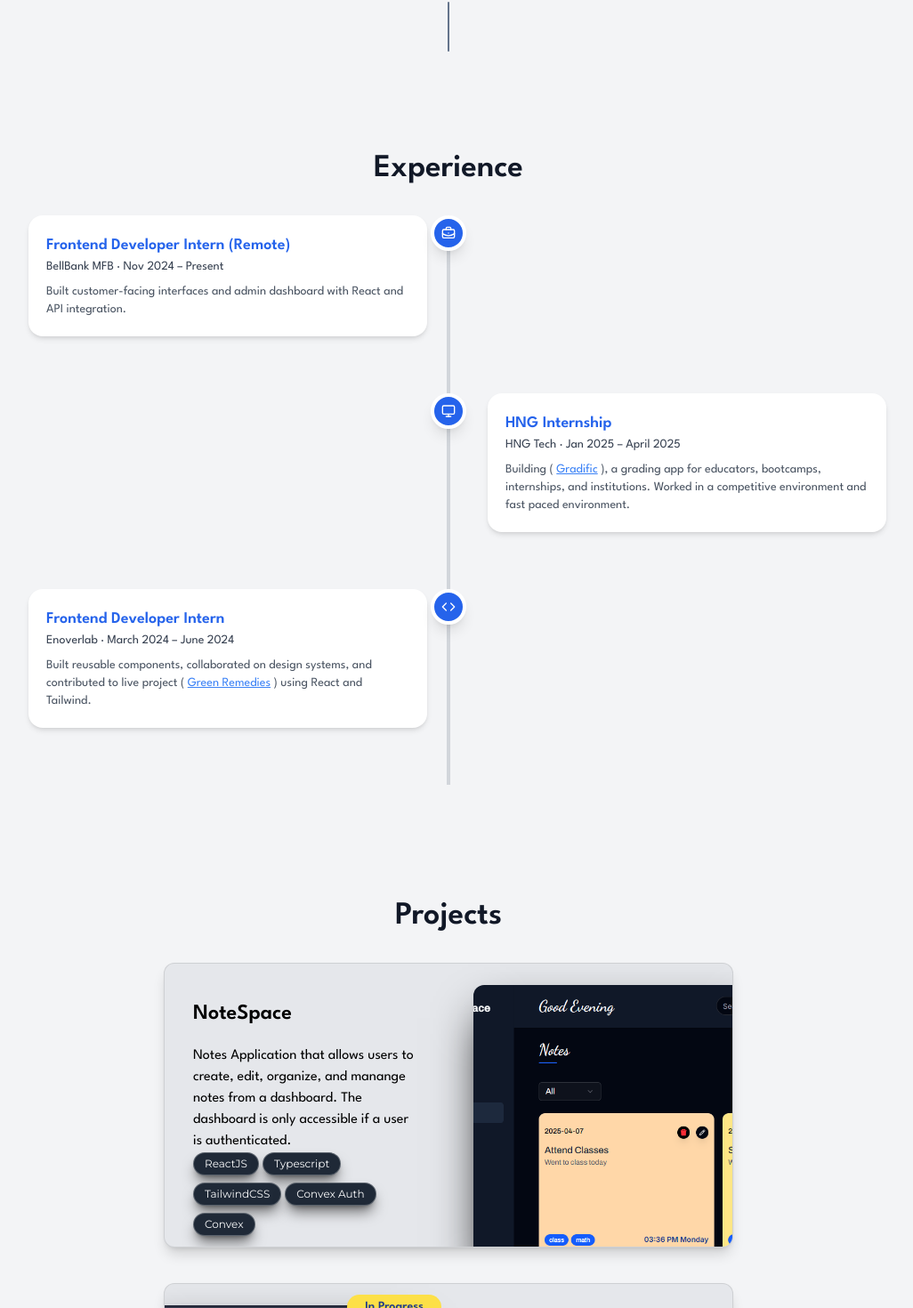
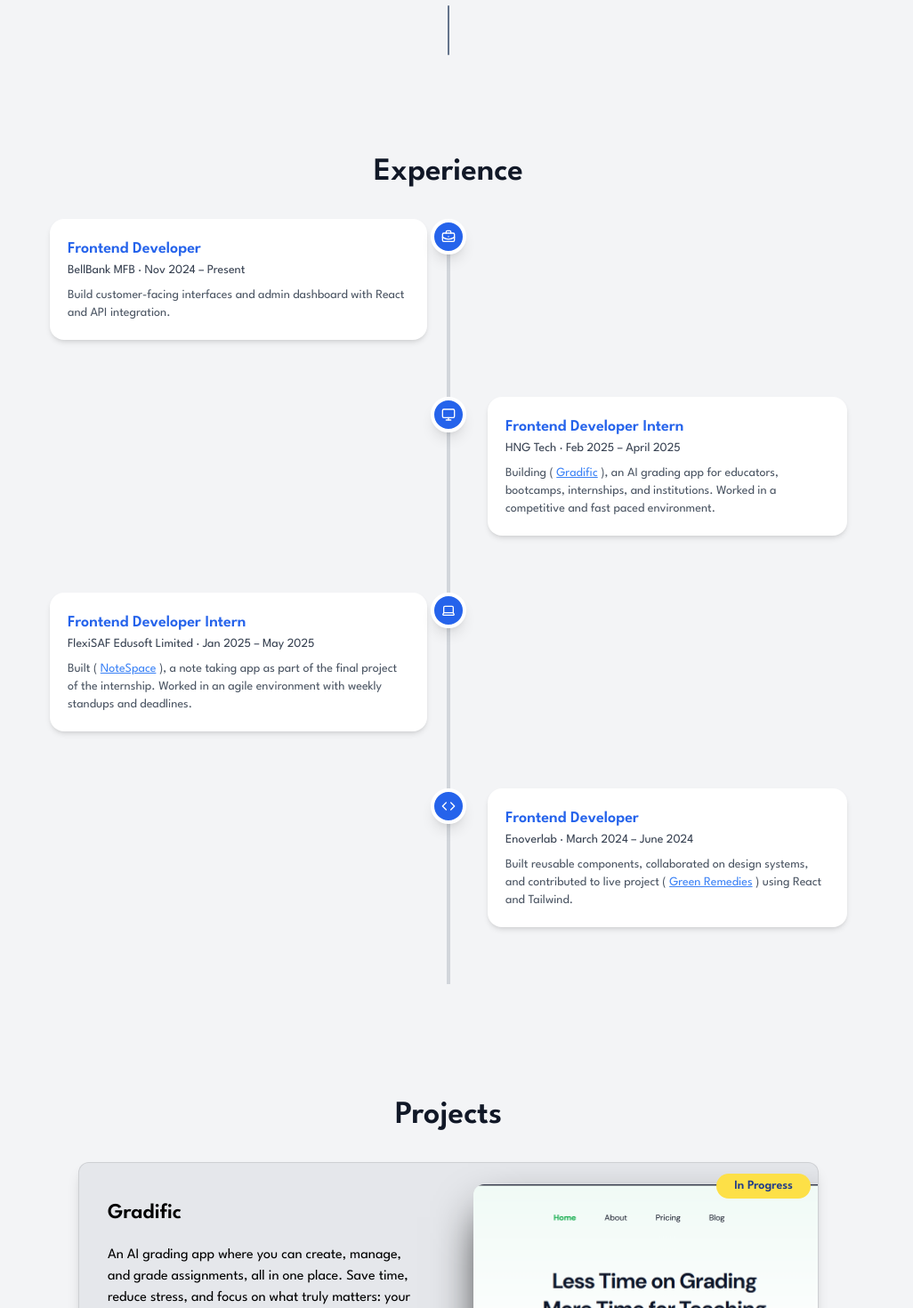
Before and after one commit to Mahmud1087/portfolio_new, a React (Vite) app: page / in a window 1280 px wide. Shown: the part 1314-2784 px from the top of the page at 89% size, without its empty margins (136-1162 px from the left). Built offline with nearby package versions, Linux system fonts and the light colour scheme; a web font is replaced by a local one.

Commit message:
add project, new resume, experience

```diff
--- a/src/components/AboutMe.tsx
+++ b/src/components/AboutMe.tsx
@@ -31,11 +31,12 @@ const AboutMe = () => {
           Metallurgical and Materials Engineering.
         </span>
         <br />
-        My <i>favorite part of programming</i> is the problem solving. My core
+        My <i>favorite part of programming</i> is the problem solving.
+        {/* My core
         stack is{' '}
         <span className='font-semibold dark:font-normal dark:text-white'>
           ReactJS and TypeScript
-        </span>
+        </span> */}
         <br />
         <br />
         When I'm not coding, I enjoy reading books, watching movies, and
--- a/src/components/Experience.tsx
+++ b/src/components/Experience.tsx
@@ -22,7 +22,7 @@ const Experience = () => {
   return (
     <section
       ref={ref}
-      className='scroll-mt-28 relative w-[90%] m-auto flex flex-col items-center gap-8 text-center sm:w-[70%] lg:w-full'
+      className='scroll-mt-28 relative w-[90%] m-auto flex flex-col items-center gap-8 text-center sm:w-[70%] '
       id='experience'
     >
       <Title title='Experience' />
@@ -63,7 +63,7 @@ const Experience = () => {
                           </p>
                         </div>
                       </div>
-                      <div className='-ml-5 relative z-10'>
+                      <div className='-ml-0 relative z-10 lg:-ml-5'>
                         <div className='w-10 h-10 rounded-full bg-blue-600 flex items-center justify-center shadow-lg border-4 border-white dark:border-gray-900'>
                           {exp.icon}
                         </div>
--- a/src/components/Hero.tsx
+++ b/src/components/Hero.tsx
@@ -73,7 +73,7 @@ const Hero = () => {
             <br />
             Builds <i>beautiful, responsive and interactive</i> websites using{' '}
             <u>
-              <b>React</b>
+              <b>ReactJS/NextJS</b>
             </u>
           </h1>
           <aside className='w-full flex flex-col-reverse gap-6 items-center'>
@@ -91,7 +91,7 @@ const Hero = () => {
               </a>
               <a
                 className='group bg-white rounded-full w-fit flex justify-center items-center gap-3 py-[10px] px-6 font-semibold text-gray-900 hover:scale-110 transition shadow-xl shadow-black/20 active:scale-105 dark:bg-white/20 dark:text-white dark:font-[400]'
-                href='My-FE-Resume.pdf'
+                href='Resume.pdf'
                 download={true}
               >
                 Download CV{' '}
--- a/src/components/Projects.tsx
+++ b/src/components/Projects.tsx
@@ -9,7 +9,7 @@ const Projects = () => {
   return (
     <section
       ref={ref}
-      className='scroll-mt-28 relative flex flex-col gap-8 w-[90%] m-auto items-center text-center sm:w-[70%] lg:w-1/2'
+      className='scroll-mt-28 relative flex flex-col gap-8 w-[90%] m-auto items-center text-center sm:w-[65%]'
       id='projects'
     >
       <Title title='Projects' />
--- a/src/components/SingleProject.tsx
+++ b/src/components/SingleProject.tsx
@@ -37,6 +37,11 @@ const SingleProject = (project: ProjectProps) => {
       target='_blank'
       className='group flex flex-col-reverse relative w-full h-fit bg-gray-200 rounded-xl border border-black/10 shadow-lg shadow-black/15 overflow-hidden hover:bg-gray-300 transition-all dark:bg-white/10 dark:hover:bg-white/20 sm:even:flex-row-reverse sm:flex-row sm:h-80'
     >
+      {status === 'In-Progress' && (
+        <div className='absolute right-2 top-3 px-5 py-1 rounded-full bg-yellow-300 text-blue-900 text-sm font-semibold z-10'>
+          In Progress
+        </div>
+      )}
       <div className='w-full h-full flex flex-col text-start pt-5 px-5 sm:pt-10 sm:px-8 sm:w-1/2'>
         <h1 className='text-2xl font-semibold mb-3 dark:font-normal dark:text-white sm:mb-5'>
           {projectName}
@@ -58,11 +63,6 @@ const SingleProject = (project: ProjectProps) => {
         </div>
       </div>
       <div className='relative w-full h-56 p-3 sm:p-0 sm:h-full sm:w-1/2'>
-        {status === 'In-Progress' && (
-          <div className='absolute right-2 top-3 px-5 py-1 rounded-full bg-yellow-300 text-blue-900 text-sm font-semibold z-10'>
-            In Progress
-          </div>
-        )}
         <LazyLoadImage
           placeholderSrc={compressedImg}
           wrapperProps={{
--- a/src/libs/data.tsx
+++ b/src/libs/data.tsx
@@ -1,15 +1,16 @@
-import projectImg1 from '../assets/logistics.png';
+// import projectImg1 from '../assets/logistics.png';
 import greenremedies from '../assets/greenremedies.png';
 import fashmall from '../assets/fashmall.png';
 import notespace from '../assets/notespace.png';
 import projectImg2 from '../assets/audiophile.png';
-import projectImg3 from '../assets/crappo.png';
-import projectImg4 from '../assets/foodex.png';
-import compressedImg1 from '../assets/compressed/audiophile.jpg';
+import gradific from '../assets/gradific.png';
+// import projectImg3 from '../assets/crappo.png';
+// import projectImg4 from '../assets/foodex.png';
+// import compressedImg1 from '../assets/compressed/audiophile.jpg';
 import compressedImg2 from '../assets/compressed/crappo.jpg';
-import compressedImg3 from '../assets/compressed/foodex.jpg';
-import compressedImg4 from '../assets/compressed/logisticsBlur.jpg';
-import { BriefcaseBusiness, Code, Monitor } from 'lucide-react';
+// import compressedImg3 from '../assets/compressed/foodex.jpg';
+// import compressedImg4 from '../assets/compressed/logisticsBlur.jpg';
+import { BriefcaseBusiness, Code, Laptop, Monitor } from 'lucide-react';
 
 export const navMenu = [
   { id: 1, title: 'Home', link: '#' },
@@ -22,32 +23,50 @@ export const navMenu = [
 
 export const experiences = [
   {
-    title: 'Frontend Developer Intern (Remote)',
+    title: 'Frontend Developer',
     company: 'BellBank MFB',
     period: 'Nov 2024 – Present',
     description:
-      'Built customer-facing interfaces and admin dashboard with React and API integration.',
+      'Build customer-facing interfaces and admin dashboard with React and API integration.',
     icon: <BriefcaseBusiness size={16} className='text-white' />,
   },
   {
-    title: 'HNG Internship',
+    title: 'Frontend Developer Intern',
     company: 'HNG Tech',
-    period: 'Jan 2025 – April 2025',
+    period: 'Feb 2025 – April 2025',
     description: (
       <span>
         Building ({' '}
-        <a href='https://app.gradific.com' className='text-blue-500 underline'>
+        <a href='https://gradific.com' className='text-blue-500 underline'>
           Gradific
         </a>{' '}
-        ), a grading app for educators, bootcamps, internships, and
-        institutions. Worked in a competitive environment and fast paced
-        environment.
+        ), an AI grading app for educators, bootcamps, internships, and
+        institutions. Worked in a competitive and fast paced environment.
       </span>
     ),
     icon: <Monitor size={16} className='text-white' />,
   },
   {
     title: 'Frontend Developer Intern',
+    company: 'FlexiSAF Edusoft Limited',
+    period: 'Jan 2025 – May 2025',
+    description: (
+      <span>
+        Built ({' '}
+        <a
+          href='https://final-project-notespace.vercel.app/'
+          className='text-blue-500 underline'
+        >
+          NoteSpace
+        </a>{' '}
+        ), a note taking app as part of the final project of the internship.
+        Worked in an agile environment with weekly standups and deadlines.
+      </span>
+    ),
+    icon: <Laptop size={16} className='text-white' />,
+  },
+  {
+    title: 'Frontend Developer',
     company: 'Enoverlab',
     period: 'March 2024 – June 2024',
     description: (
@@ -69,6 +88,22 @@ export const experiences = [
 ];
 
 export const projectsData = [
+  {
+    projectName: 'Gradific',
+    description:
+      'An AI grading app where you can create, manage, and grade assignments, all in one place. Save time, reduce stress, and focus on what truly matters: your students. This is a team project',
+    stackUsed: [
+      'NextJS',
+      'Typescript',
+      'TailwindCSS',
+      'Nexth Auth',
+      'API Integration',
+    ],
+    imageUrl: gradific,
+    url: 'https://gradific.com',
+    compressedImg: '',
+    status: 'In-Progress',
+  },
   {
     projectName: 'NoteSpace',
     description:
@@ -105,16 +140,16 @@ export const projectsData = [
     compressedImg: '',
     status: 'Completed',
   },
-  {
-    projectName: 'Transit flow Logististcs',
-    description:
-      'A fully responsive landing page for a logistics company (TransitFlow)',
-    stackUsed: ['React', 'TailwindCSS', 'Figma'],
-    imageUrl: projectImg1,
-    url: 'https://transit-flow-logistics.netlify.app',
-    compressedImg: compressedImg1,
-    status: 'Completed',
-  },
+  // {
+  //   projectName: 'Transit flow Logististcs',
+  //   description:
+  //     'A fully responsive landing page for a logistics company (TransitFlow)',
+  //   stackUsed: ['React', 'TailwindCSS', 'Figma'],
+  //   imageUrl: projectImg1,
+  //   url: 'https://transit-flow-logistics.netlify.app',
+  //   compressedImg: compressedImg1,
+  //   status: 'Completed',
+  // },
   {
     projectName: 'Audiophile E-commerce',
     description:
@@ -125,38 +160,44 @@ export const projectsData = [
     compressedImg: compressedImg2,
     status: 'Completed',
   },
-  {
-    projectName: 'Crappo Cryptocurrency',
-    description:
-      'A fully responsive landing page for a crypto currency website.',
-    stackUsed: ['HTML', 'CSS', 'JavaScript'],
-    imageUrl: projectImg3,
-    url: 'https://crappo-crypto-page.netlify.app',
-    compressedImg: compressedImg3,
-    status: 'Completed',
-  },
-  {
-    projectName: 'FoodEx Restaurant',
-    description:
-      'A fully responsive static landing page for a restaurant (foodex). Users can view the restaurant menu, chefs, and also blog post uploaded by the restaurant',
-    stackUsed: ['HTML', 'CSS', 'JavaScript'],
-    imageUrl: projectImg4,
-    url: 'https://foodex-restaurant.netlify.app',
-    compressedImg: compressedImg4,
-    status: 'Completed',
-  },
+  // {
+  //   projectName: 'Crappo Cryptocurrency',
+  //   description:
+  //     'A fully responsive landing page for a crypto currency website.',
+  //   stackUsed: ['HTML', 'CSS', 'JavaScript'],
+  //   imageUrl: projectImg3,
+  //   url: 'https://crappo-crypto-page.netlify.app',
+  //   compressedImg: compressedImg3,
+  //   status: 'Completed',
+  // },
+  // {
+  //   projectName: 'FoodEx Restaurant',
+  //   description:
+  //     'A fully responsive static landing page for a restaurant (foodex). Users can view the restaurant menu, chefs, and also blog post uploaded by the restaurant',
+  //   stackUsed: ['HTML', 'CSS', 'JavaScript'],
+  //   imageUrl: projectImg4,
+  //   url: 'https://foodex-restaurant.netlify.app',
+  //   compressedImg: compressedImg4,
+  //   status: 'Completed',
+  // },
 ] as const;
 
 export const skillsData = [
   'HTML',
   'CSS',
   'JavaScript',
-  'Tailwind',
+  'TailwindCSS',
   'Framer Motion',
+  'Responsive Design',
   'NextJS',
   'Convex',
-  'React',
+  'ReactJS',
   'TypeScript',
   'Figma',
   'Git/Github',
+  // 'NodeJS',
+  // 'ExpressJS',
+  // 'MongoDB',
+  'Collaboration',
+  'API Integration',
 ] as const;
```
Also changed, not shown: src/assets/gradific.png (added), 1 other file (tests, documents, lock files or other folders).
